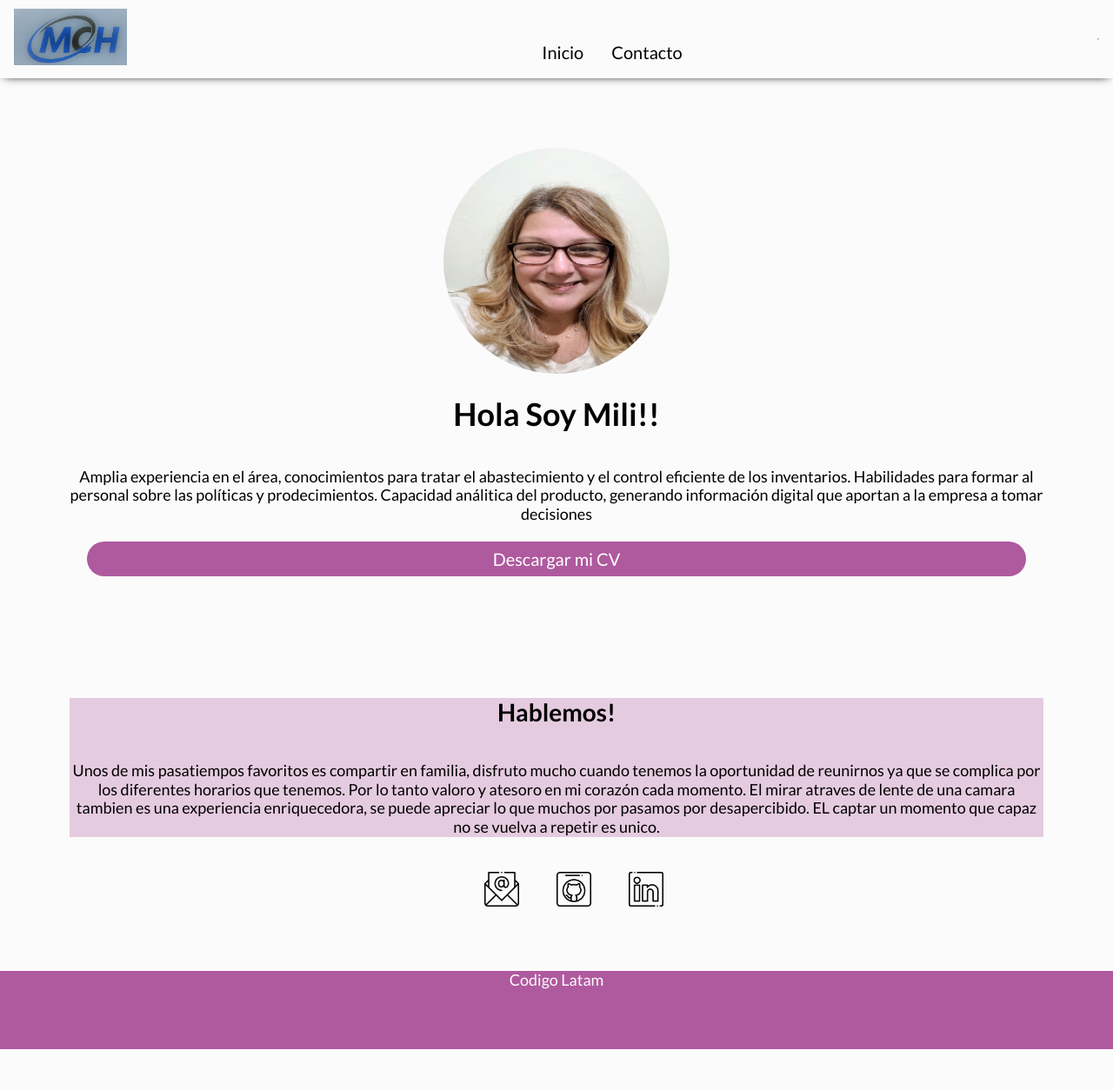
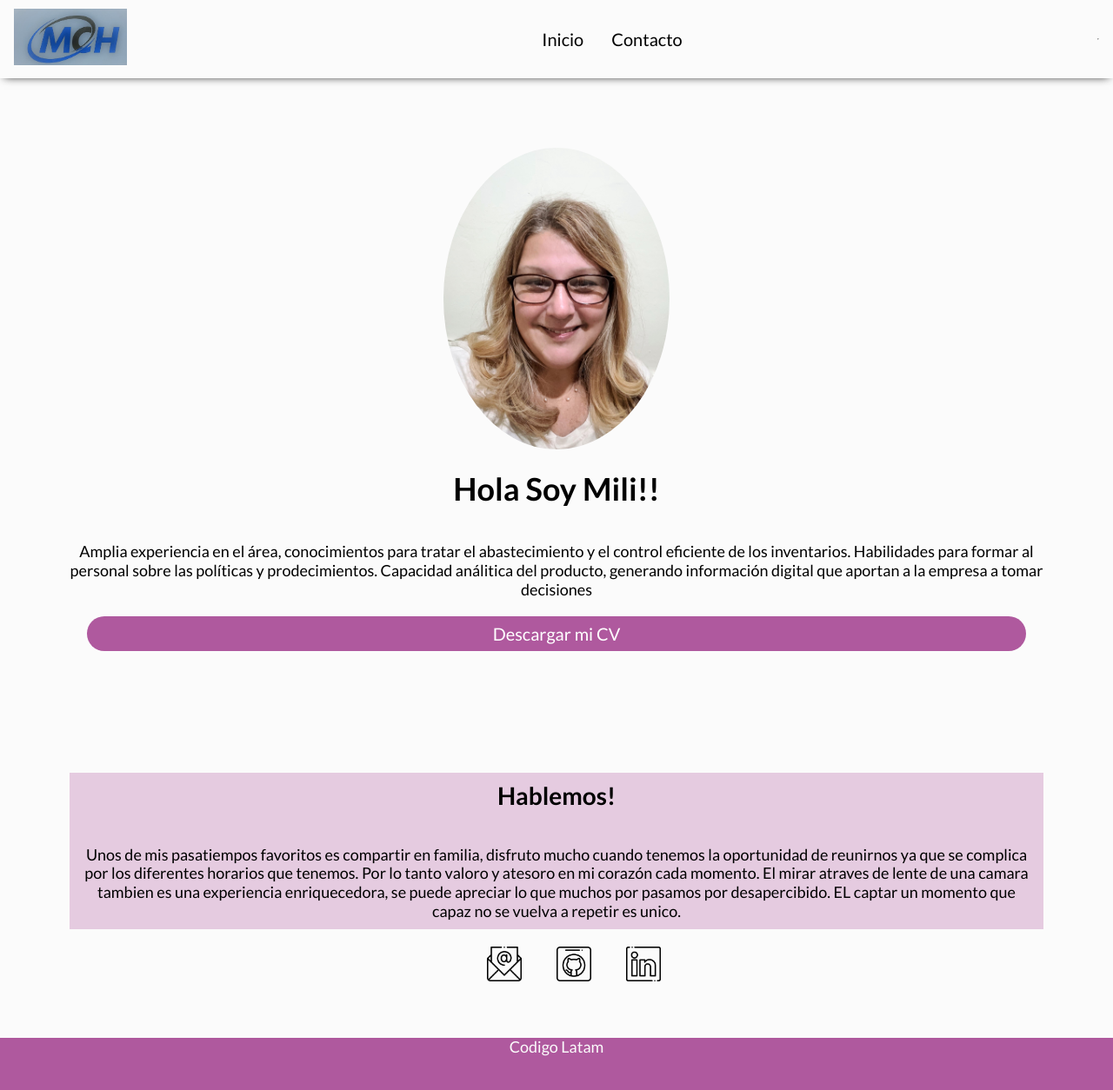
Before and after one commit to Milimariana/mi-proyecto, a plain HTML site: page index.html in a window 1280 px wide. Shown: the whole page at 87% size. Before the commit the page ends 1207 px from the top, so only its background shows below. Drawn offline with Linux system fonts and the light colour scheme.

Commit message:
se realizo correciones sugeridas por el profesor leon

```diff
--- a/css/styles.css
+++ b/css/styles.css
@@ -53,21 +53,16 @@ ul#menu {
     font-size: 20px;
 }
 
-.menu1{
-    display: inline-block;
+.menu-lista{
+
     padding: 16px;
-
 }
 
-.menu2{
-    display: inline-block;
-    padding: 16px;
-}
+
 
 .foto1 {
     border-radius: 50%;
     width: 300px;
-    height: 300px;
     margin: 0;
     padding: 20px;
     margin-top: 20px;
@@ -128,6 +123,7 @@ h2{
     background-color:rgba(175,89,158,0.3) ;
     text-align: center;
     margin-top: 60px;
+    padding: 10px;
 }
 
 
@@ -150,12 +146,10 @@ main {
 
 }
 
-li{
-    margin-top: 40px;
-    display: inline-block;
-    margin-bottom: 10px;
-    flex-direction: row;
-
+.redes{
+    display: flex;
+    justify-content: center;
+    margin-top: 20px;
 }
 
 .icono{
--- a/index.html
+++ b/index.html
@@ -5,7 +5,7 @@
     <meta charset="UTF-8">
     <meta http-equiv="X-UA-Compatible" content="IE=edge">
     <meta name="viewport" content="width=device-width, initial-scale=1.0">
-    <title>Mildred Chacon</title>
+    <title>Mildred-Chacon</title>
 
     <!-- CSS -->
     <link rel="stylesheet" href="css/styles.css">
@@ -13,13 +13,13 @@
 
 <body>
     <header>
-         <a href="inicio" aria-label="ir a la seccion de inicio"> <img src="img/LOGO PERSONAL.jpg" width="130"  alt="logopersonal"  class="logo"></a>
+         <a href="inicio" aria-label="ir a la seccion de inicio"> <img src="/img/LOGO-PERSONAL.jpg" width="130"  alt="logopersonal"  class="logo"></a>
 
          <nav>
 
             <ul id="menu">
-                <li class="menu1"><a href="#Inicio">Inicio</a></li>
-                <li class="menu2"><a href="#Contacto">Contacto</a></li>
+                <li class="menu-lista"><a href="#Inicio">Inicio</a></li>
+                <li class="menu-lista"><a href="#Contacto">Contacto</a></li>
             </ul>
 
 
@@ -33,7 +33,7 @@
     <main>
         <section id="Inicio">
            <article >
-                <img src="img/foto perfil.jpg" width="400px" class="foto1"  alt=" foto personal">
+                <img src="/img/foto-perfil.jpg" width="400px" class="foto1"  alt=" foto personal">
 
 
                 <h1>Hola Soy Mili!!</h1>
@@ -66,7 +66,7 @@
             </p>
             </article>
 
-            <ul>
+            <ul class="redes">
 
                 <li><a href="mailto:mili.mariana69@gmail.com" target="_blank" class="icono"> <img src="img/mail.png"  alt="fotomail" width="40px">  </a></li>
                 <li><a href="https://github.com/Milimariana" target="_blank" class="icono"> <img src="img/github.png" alt="fotogithub" width="40px"></a> </li>
```
Also changed, not shown: img/LOGO-PERSONAL.jpg (renamed from img/LOGO PERSONAL.jpg), img/foto-perfil.jpg (renamed from img/foto perfil.jpg).
